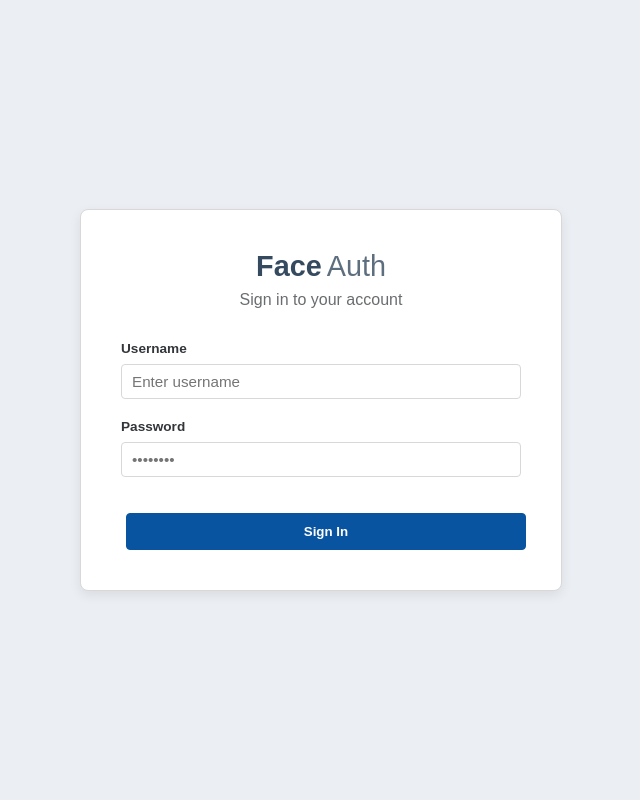
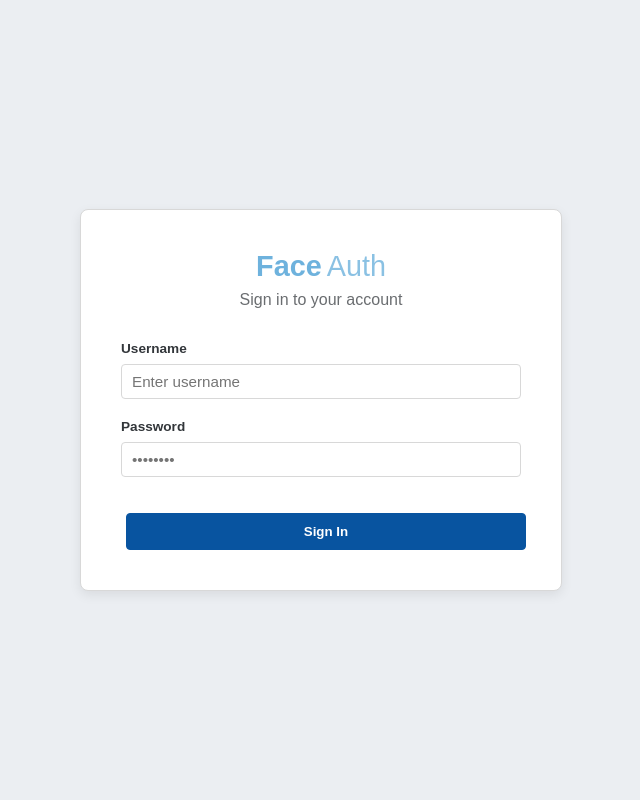
Before and after one commit to krishiv1545/FaceAuth, a Django app: page /login/ in a window 1280 px wide. Shown: the whole page, without its empty margins (319-959 px from the left). Run offline with Django 5.2, Linux system fonts and the light colour scheme.

Commit message:
Root update

```diff
--- a/facial_auth/static/dashboard.css
+++ b/facial_auth/static/dashboard.css
@@ -1,6 +1,6 @@
 :root {
     --sap-bg: #f5f6f7;
-    --sap-shell: #354a5f;
+    --sap-shell: #6eb2dd;
     --sap-brand: #0854a0;
     --sap-card-bg: #ffffff;
     --sap-text: #32363a;
```
